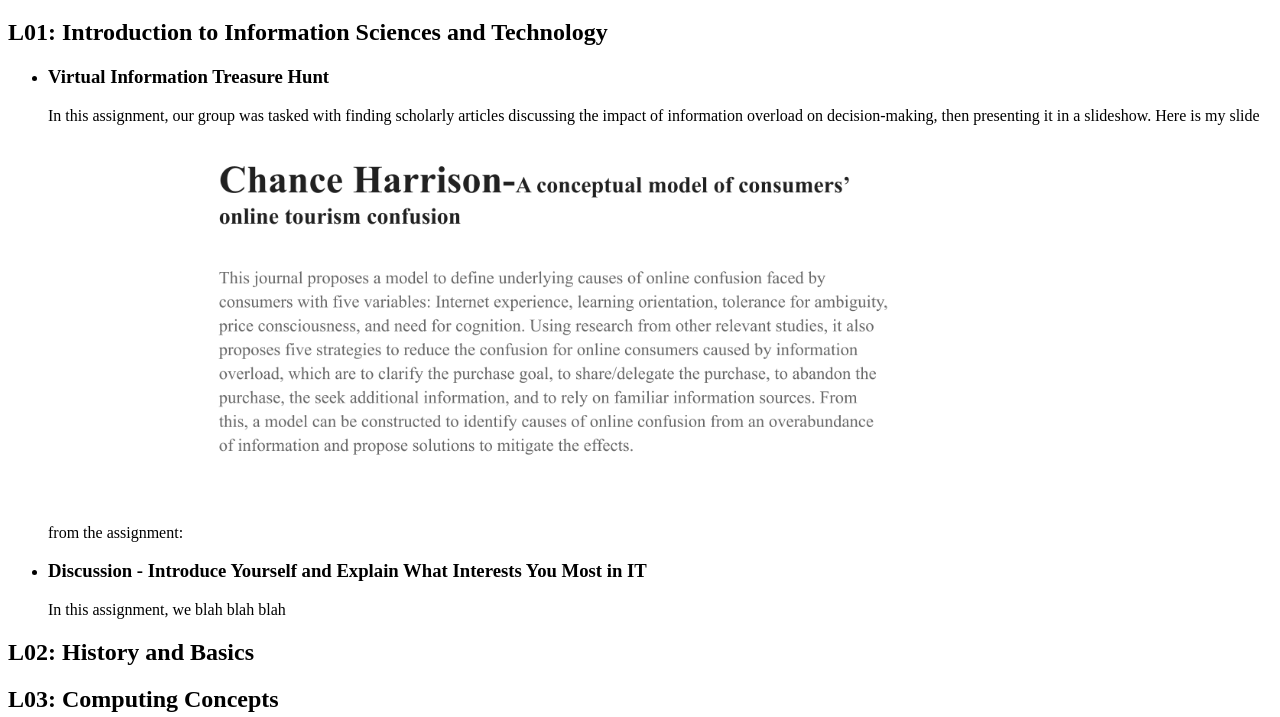
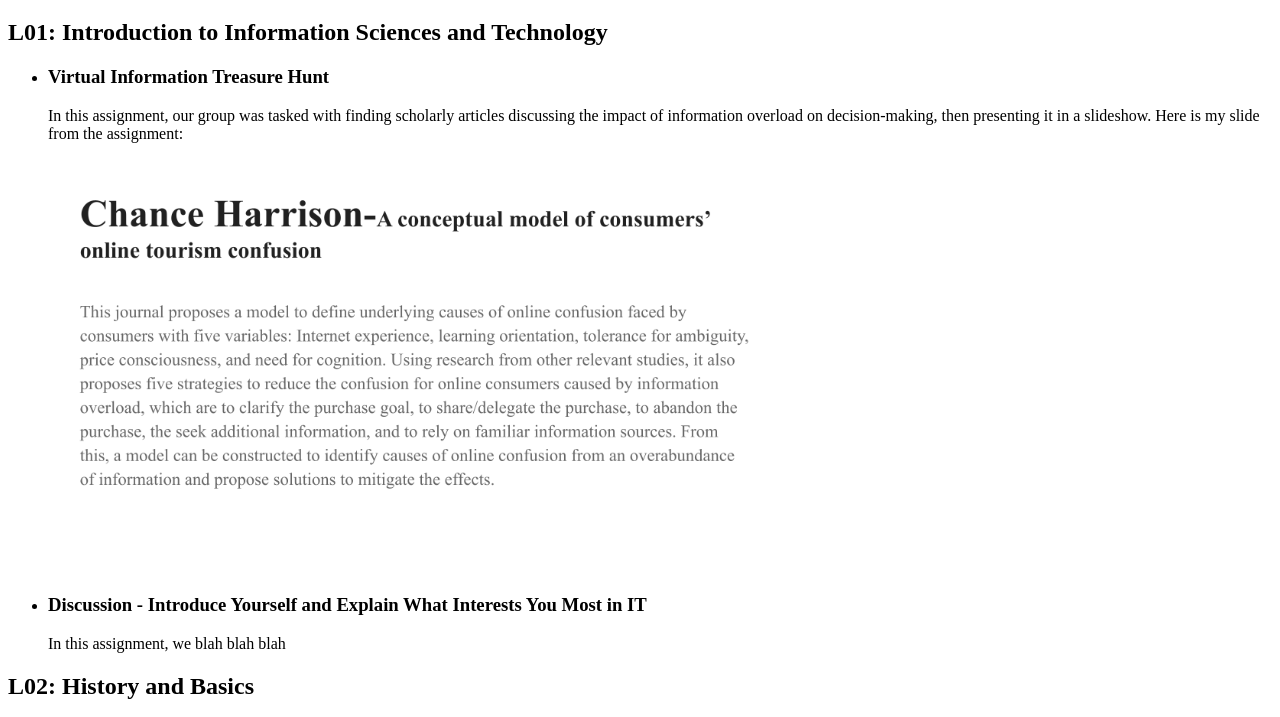
Before and after one commit to cchBSODmaster/cchBSODmaster.github.io, a plain HTML site: page index.html in a window 1280 px wide. Shown: the part 61-778 px from the top of the page. Drawn offline with Linux system fonts and the light colour scheme.

Commit message:
Fixed image cutting off text

```diff
--- a/index.html
+++ b/index.html
@@ -9,8 +9,8 @@
       <h2>L01: Introduction to Information Sciences and Technology</h2>
       <ul>
         <li><h3>Virtual Information Treasure Hunt</h3></li>
-        In this assignment, our group was tasked with finding scholarly articles discussing the impact of information overload on decision-making, then presenting it in a slideshow. Here is my slide from the assignment:
-        <img src="01-1.png" alt="Slide about online tourism confusion" width="60%" height="60%">
+          <p>In this assignment, our group was tasked with finding scholarly articles discussing the impact of information overload on decision-making, then presenting it in a slideshow. Here is my slide from the assignment:</p>
+          <img src="01-1.png" alt="Slide about online tourism confusion" width="60%" height="60%">
         <li><h3>Discussion - Introduce Yourself and Explain What Interests You Most in IT</h3></li>
           In this assignment, we blah blah blah
       </ul>
```
